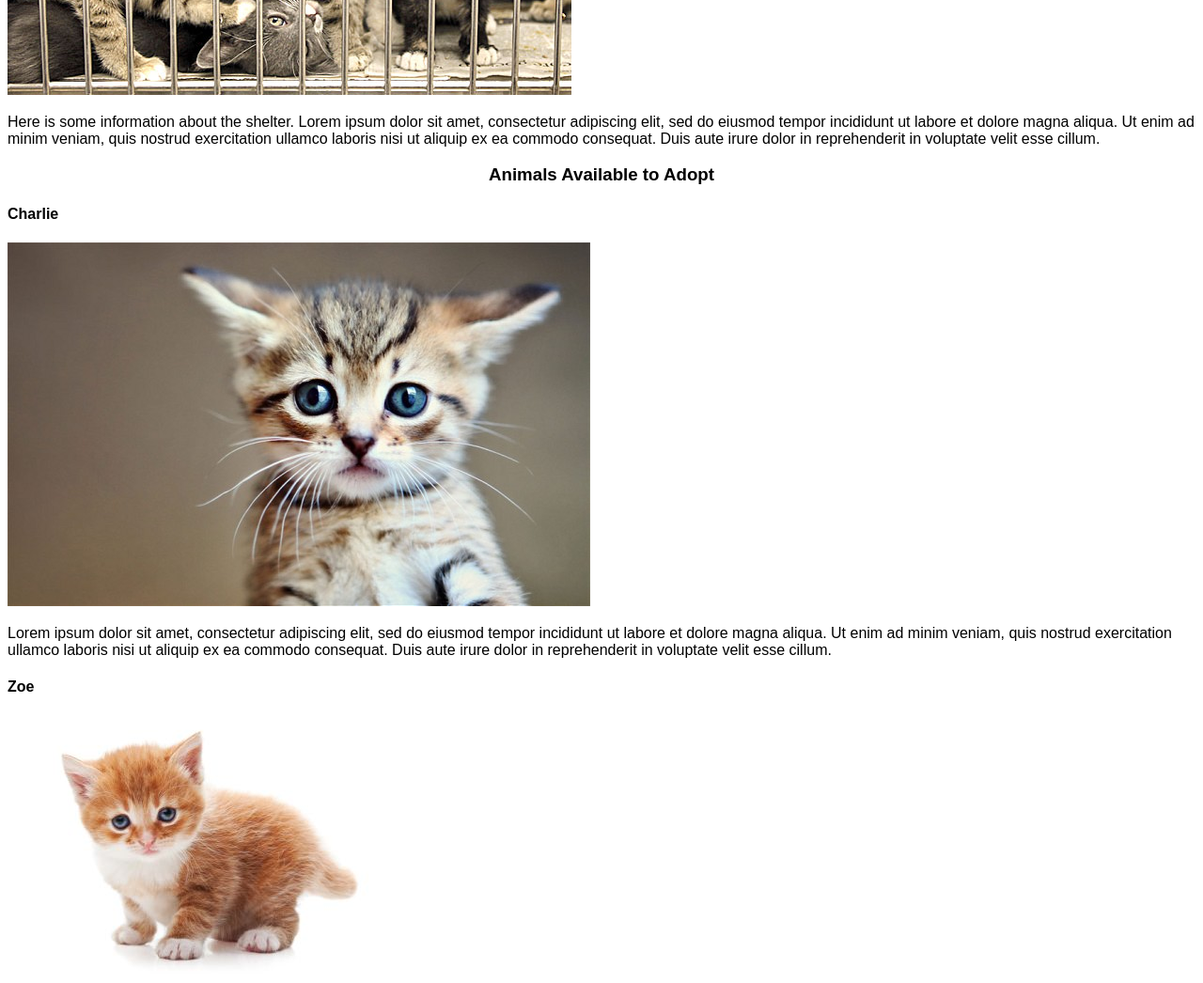
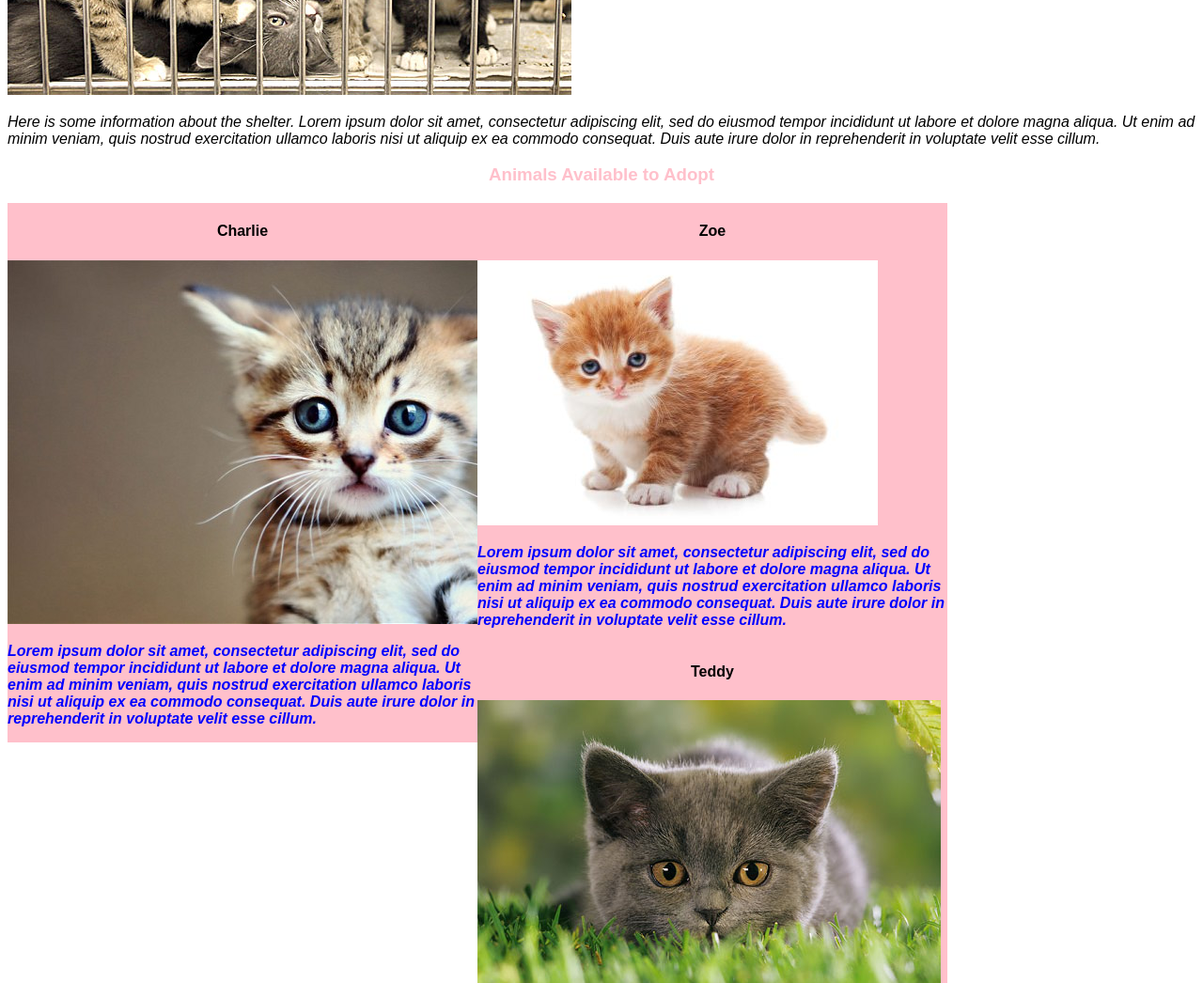
Before and after one commit to emilypriebe/animal_shelter, a plain HTML site: page index.html in a window 1280 px wide. Shown: the part 420-1466 px from the top of the page at 94% size. Drawn offline with Linux system fonts and the light colour scheme.

Commit message:
Add column class styling.

```diff
--- a/css/styles.css
+++ b/css/styles.css
@@ -4,8 +4,29 @@ body {
 
 h1 {
   text-align: center;
+  color: blue;
 }
 
 h3 {
   text-align: center;
+  color: pink;
 }
+
+.column {
+  width: 500px;
+  float: left;
+  background-color: pink;
+}
+
+h4 {
+  text-align: center;
+}
+
+p {
+  font-style: italic;
+}
+
+.column p {
+  color: blue;
+  font-weight: bold;
+}
```
